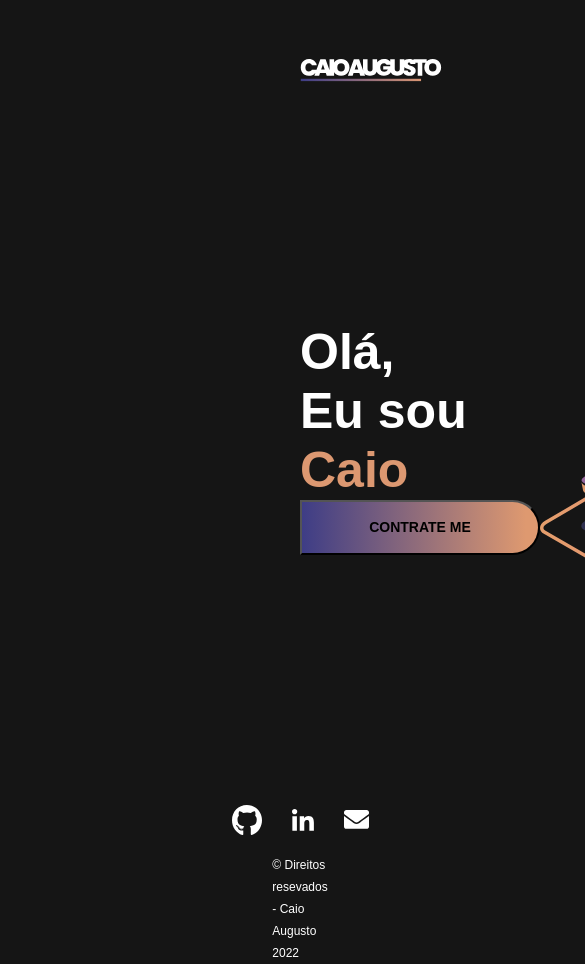
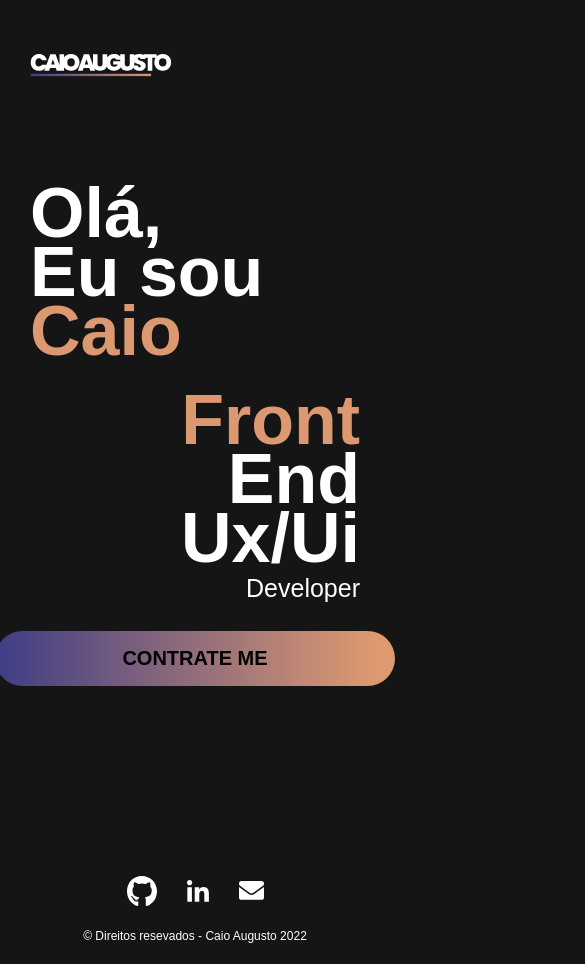
Before and after one commit to augustCaio/caioaugustoCV, a plain HTML site: page index.html in a window 390 px wide. Shown: the top 964 px of the page, 585 px wide, since content can reach past the window. Drawn offline with Linux system fonts and the light colour scheme.

Commit message:
iniciando os aspectos responsivos do site

```diff
--- a/css/main.css
+++ b/css/main.css
@@ -112,8 +112,109 @@ p{
     width: 240px;
     height: 55px;
     color: #000000;
+    border: none;
     background: linear-gradient(90deg, #3E3D86 0%, #DE9970 94.88%);
     border-radius: 0px 58px 58px 0px;
 }
 
+.btn-contract-mobile{
+    cursor: pointer;
+    font-family: 'Poppins', sans-serif;
+    font-style: normal;
+    text-transform: uppercase;
+    font-weight: 900;
+    font-size: 20px;
+    line-height: 33px;
+    width: 400px;
+    height: 55px;
+    color: #000000;
+    border: none;
+    background: linear-gradient(90deg, #3E3D86 0%, #DE9970 94.88%);
+    border-radius: 58px;
+}
+
 /*medias querys*/
+
+/* Telas pequenas (phones, 600px e menores) */
+@media only screen and (max-width: 600px){
+
+    body{
+        background-color: #151515;
+        margin-top: 45px;
+        margin-right: 30px;
+        margin-left: 30px;
+    }
+
+    h1{
+        font-size: 70px;
+
+    }
+
+    h2{
+        font-size: 25px;
+    }
+
+    p{
+        font-size: 12px;
+    }
+
+    #header-logo{
+        width: auto;
+        height: 35px;
+    }
+
+    #container-hero{
+        display: flex;
+        flex-direction: column;
+        flex-wrap: nowrap;
+        align-items:center;
+        align-content: center;
+        justify-content:center;
+        max-width: auto;
+        height: auto;
+        margin-top: 100px;
+    }
+
+    #content-text-hero-left{
+        order: 0;
+        margin-bottom: 30px;
+    }
+
+    #content-text-hero-right{
+        text-align: right;
+        order: 1;
+        margin-bottom: 40px;
+    }
+
+    #content-img-hero{
+        display:none;
+    }
+
+    #btn-contract{
+        display: none;
+    }
+
+    #btn-mobile{
+        order: 3;
+    }
+
+    #content-footer{
+        display: flex;
+        flex-direction: column;
+        flex-wrap: nowrap;
+        gap: 15px;
+        align-items: center;
+        justify-content: center;
+        width: auto;
+        height: 50px;
+        margin-top: 200px;
+    }
+
+}
+
+/* Dispositivos Grandes (desktops) */
+@media only screen and (min-width: 1200px){
+    #btn-mobile{
+        display: none;
+    }
+}
--- a/index.html
+++ b/index.html
@@ -17,11 +17,13 @@
         <section id="container-hero">
             <div id="content-text-hero-left">
                <h1>Olá,<br>Eu sou <span>Caio</span></h1>
+               <div id="btn-contract">
                 <a href="https://api.whatsapp.com/send?phone=5581986929931&text=Preciso%20de%20uma%20m%C3%A3ozinha!" target="_blank">
                     <button class="btn-contract">
                         contrate me
                     </button>
                 </a>
+                </div>
             </div>
             <div>
                 <img id="content-img-hero" src="/src/computer.svg" alt="Nootbook">
@@ -29,6 +31,13 @@
             <div id="content-text-hero-right">
                 <h1><span>Front</span> End<br>Ux/Ui</h1><br>
                 <h2>Developer</h2>
+            </div>
+            <div id="btn-mobile">
+                <a href="https://api.whatsapp.com/send?phone=5581986929931&text=Preciso%20de%20uma%20m%C3%A3ozinha!" target="_blank">
+                    <button class="btn-contract-mobile">
+                        contrate me
+                    </button>
+                </a>
             </div>
         </section>
     </main>
```
